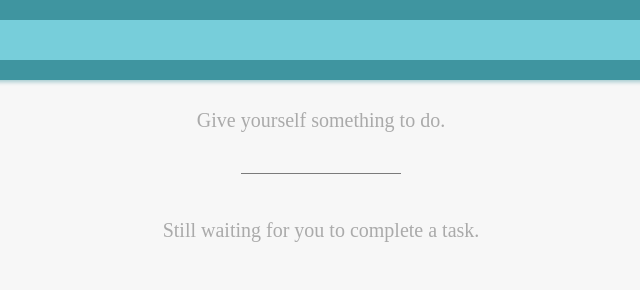
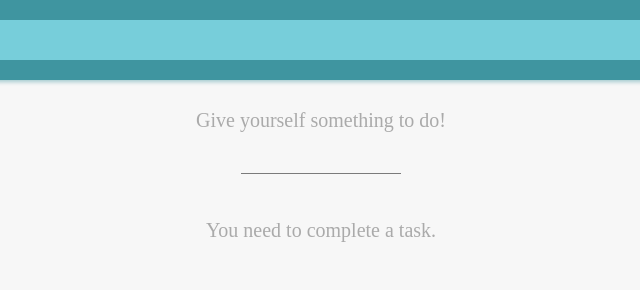
Before and after one commit to nolbuzanis/Todo-Web-App, a plain HTML site: page index.html in a window 1280 px wide. Shown: the top 290 px of the page, 319-959 px from the left. Drawn offline with Linux system fonts and the light colour scheme.

Commit message:
Changed empty list user messages

```diff
--- a/css/main.css
+++ b/css/main.css
@@ -170,10 +170,10 @@ ul#completed::before {
 }
 
 ul#todo:empty:after {
-    content: 'Give yourself something to do.';
+    content: 'Give yourself something to do!';
 }
 ul#completed:empty:after {
-    content: 'Still waiting for you to complete a task.';
+    content: 'You need to complete a task.';
 }
 
 ul:after {
```
